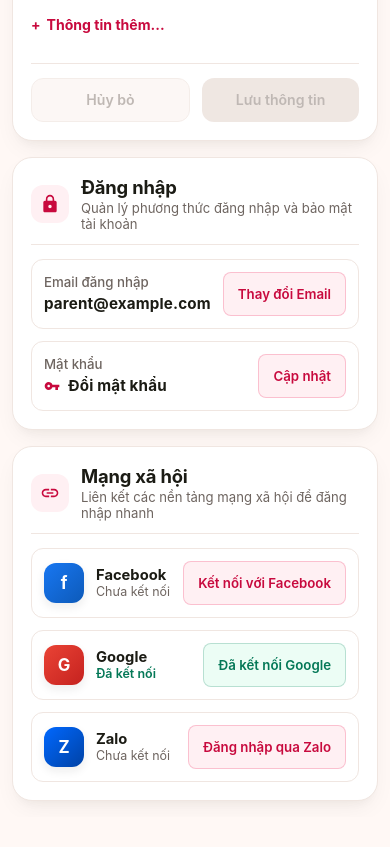
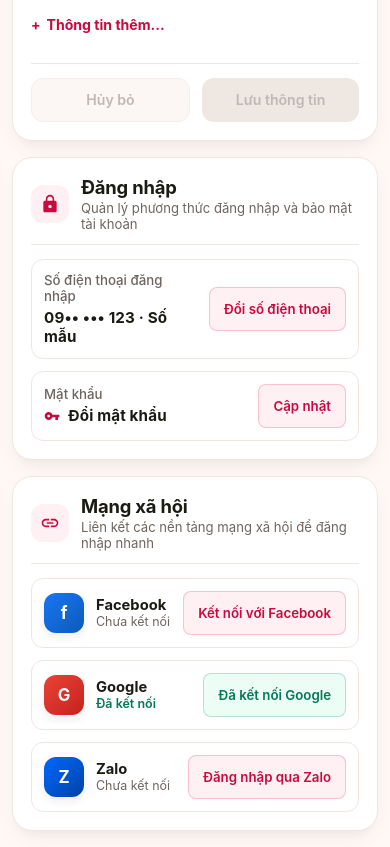
Before and after one commit to gamevui-z/profile-kid, a website: page index.html in a window 390 px wide. Shown: the part 1636-2483 px from the top of the page. Before the commit the page ends 2453 px from the top, so only its background shows below. Drawn offline with Linux system fonts and the light colour scheme.

Commit message:
Use phone number instead of email for login settings

```diff
--- a/index.html
+++ b/index.html
@@ -1275,10 +1275,10 @@
                 <div class="security-rows">
                     <div class="security-row-item">
                         <div class="security-info-group">
-                            <span class="security-title">Email đăng nhập</span>
-                            <span class="security-value">parent@example.com</span>
+                            <span class="security-title">Số điện thoại đăng nhập</span>
+                            <span class="security-value">09•• ••• 123 · Số mẫu</span>
                         </div>
-                        <a href="#" class="btn-link-action" id="link-change-email">Thay đổi Email</a>
+                        <a href="#" class="btn-link-action" id="link-change-phone">Đổi số điện thoại</a>
                     </div>
                     <div class="security-row-item">
                         <div class="security-info-group">
@@ -1705,7 +1705,7 @@
                 link.addEventListener('click', (e) => {
                     if (link.getAttribute('href') === '#') {
                         e.preventDefault();
-                        showToast('Hệ thống đang mở liên kết xác thực.');
+                        showToast(link.id === 'link-change-phone' ? 'Demo: chưa kết nối xác thực để đổi số điện thoại.' : 'Demo: chưa kết nối hệ thống xác thực.');
                     }
                 });
             });
```
Also changed, not shown: tests/profile.test.cjs (+2 -2 lines).
